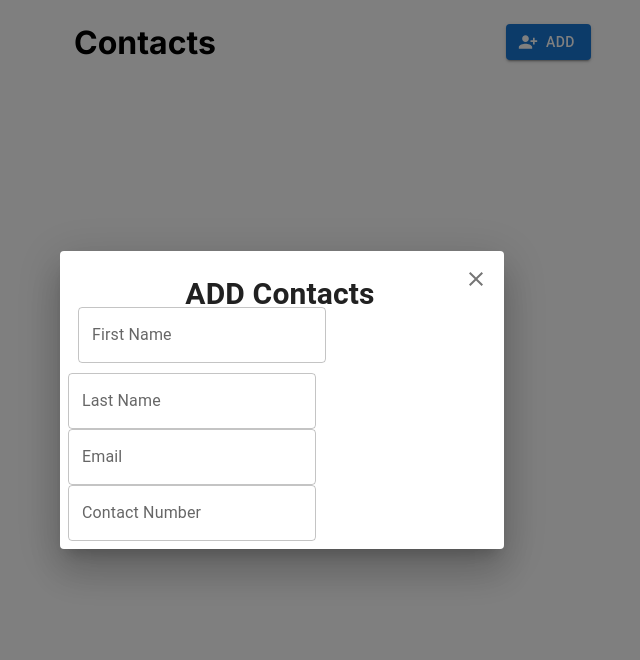
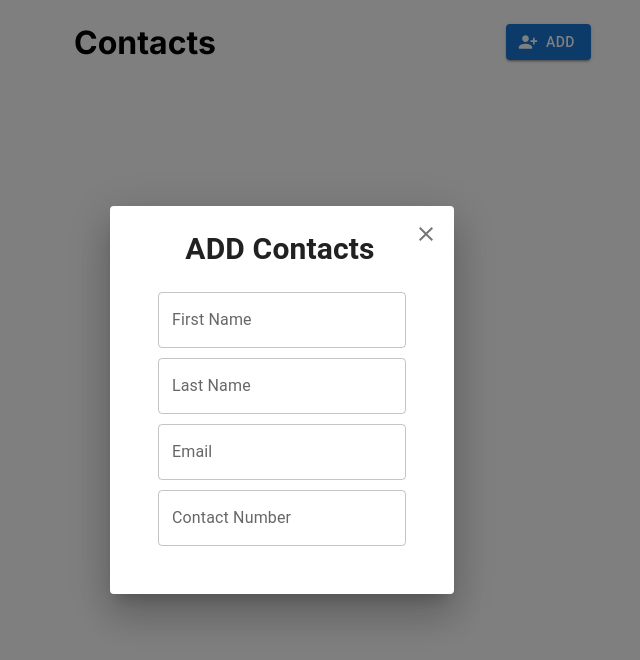
Before and after one commit to balaji1610/contacts_application, a Next.js app: page / in a window 1280 px wide. Both pictures are taken after a click on the button "ADD". Shown: the top 660 px of the page, without its empty margins (358-998 px from the left). Built offline with nearby package versions, Linux system fonts and the light colour scheme.

Commit message:
Align add contacts

```diff
--- a/src/app/container/AddContacts/AddContactsForm.tsx
+++ b/src/app/container/AddContacts/AddContactsForm.tsx
@@ -1,17 +1,33 @@
 import TextField from "@mui/material/TextField";
 
 export default function AddContactsForm() {
+  const fromStyle = {
+    display: "grid",
+    gridTemplateRows: "auto",
+    rowGap: "10px",
+    margin: "10px",
+    padding: "30px",
+  };
   return (
     <div>
       <form>
-        <TextField
-          label="First Name"
-          variant="outlined"
-          sx={{ margin: "10px" }}
-        />{" "}
-        <TextField label="Last Name" variant="outlined" />
-        <TextField label="Email" variant="outlined" />{" "}
-        <TextField label="Contact Number" variant="outlined" />
+        <div style={fromStyle}>
+          <div>
+            <TextField label="First Name" variant="outlined" />
+          </div>{" "}
+          <div>
+            {" "}
+            <TextField label="Last Name" variant="outlined" />
+          </div>
+          <div>
+            {" "}
+            <TextField label="Email" variant="outlined" />
+          </div>{" "}
+          <div>
+            {" "}
+            <TextField label="Contact Number" variant="outlined" />
+          </div>
+        </div>
       </form>
     </div>
   );
```
